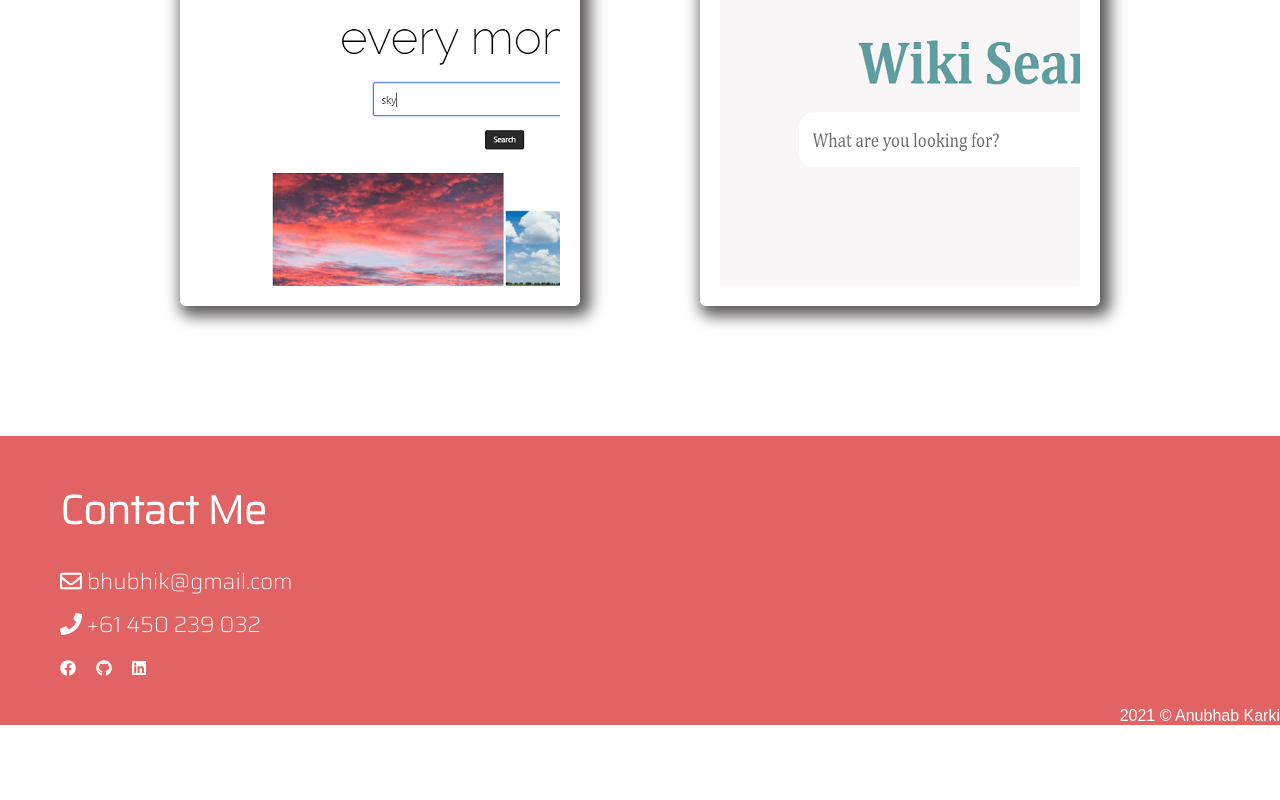
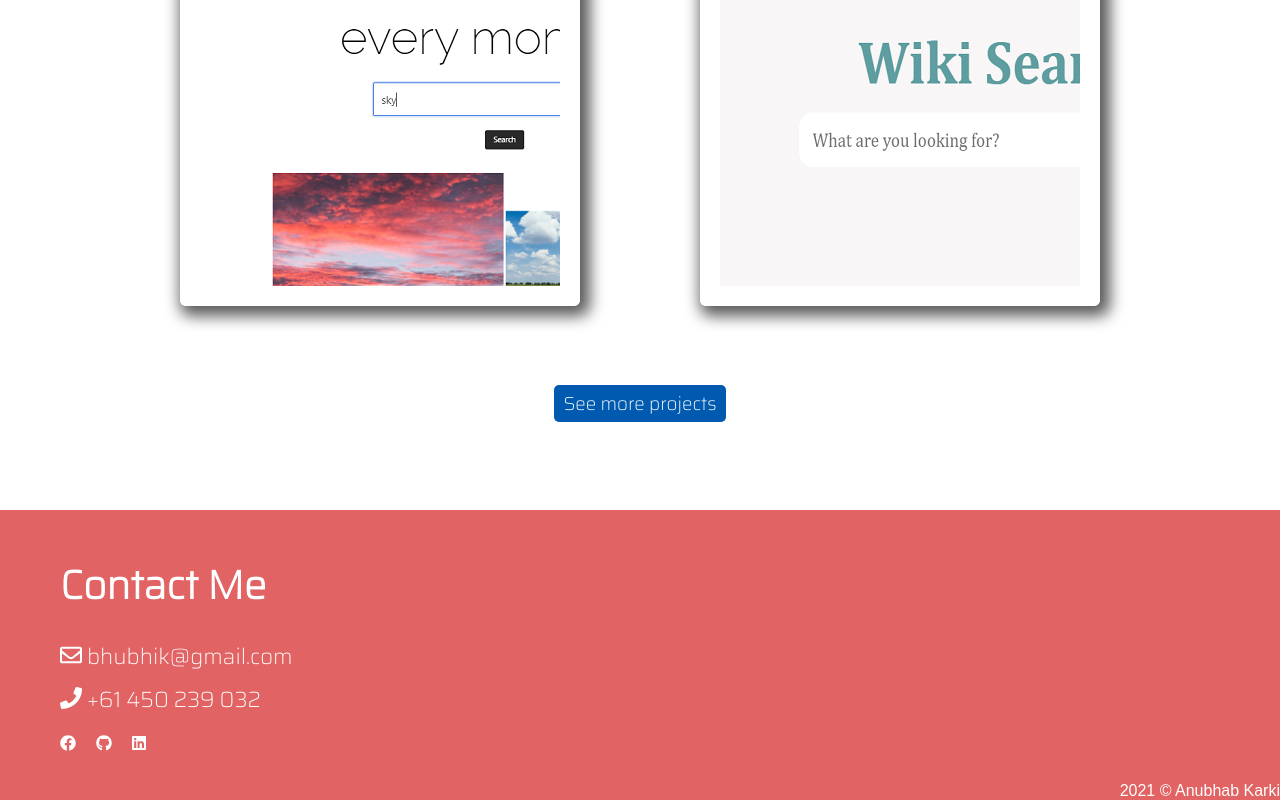
Before and after one commit to bhubhik/portfolio, a Next.js app: page / in a window 1280 px wide. Shown: the part 1994-2794 px from the top of the page. Before the commit the page ends 2719 px from the top, so only its background shows below. Built offline with nearby package versions, Linux system fonts and the light colour scheme; a web font is replaced by a local one.

Commit message:
Project Link

```diff
--- a/src/components/ProjectBody.js
+++ b/src/components/ProjectBody.js
@@ -1,5 +1,5 @@
 import classes from './ProjectBody.module.css';
-import Image from 'next/image';
+import Link from 'next/link';
 
 const ProjectBody = () => {
   return (
@@ -79,6 +79,10 @@ const ProjectBody = () => {
           </div>
         </div>
       </div>
+
+      <h3>
+        <Link href='/projects'>See more projects</Link>
+      </h3>
     </div>
   );
 };
--- a/src/components/ProjectBody.module.css
+++ b/src/components/ProjectBody.module.css
@@ -11,7 +11,14 @@
   font-size: 50px;
   font-family: Saira, sans-serif;
 }
+.projectBody h3 {
+  background-color: #005aaf;
+  font-weight: normal;
+  padding: 4px 9px 4px 9px;
 
+  color: white;
+  border-radius: 5px;
+}
 .display {
   display: grid;
   grid-template-columns: 1fr 1fr;
@@ -102,6 +109,12 @@
       ),
       url('../../public/wikiSearch.png');
   }
+  .projectBody h3:hover {
+    background-color: white;
+    color: #005aaf;
+    border: 2px solid #005aaf;
+    font-weight: bold;
+  }
 }
 
 @media only screen and (max-width: 480px) {
--- a/src/components/projectPage/ProjectPage.module.css
+++ b/src/components/projectPage/ProjectPage.module.css
@@ -52,13 +52,13 @@
   -moz-box-shadow: -7px 47px 56px -12px rgba(0, 0, 0, 0.75);
 }
 
-@media screen and (max-width: 480px) {
+@media only screen and (max-width: 480px) {
   .projects {
     grid-template-columns: 1fr;
     width: 100%;
   }
   .projects div {
-    width: 420px;
+    width: 400px;
     box-shadow: -7px 47px 56px -12px rgba(0, 0, 0, 0.75);
     -webkit-box-shadow: -7px 47px 56px -12px rgba(0, 0, 0, 0.75);
     -moz-box-shadow: -7px 47px 56px -12px rgba(0, 0, 0, 0.75);
```
